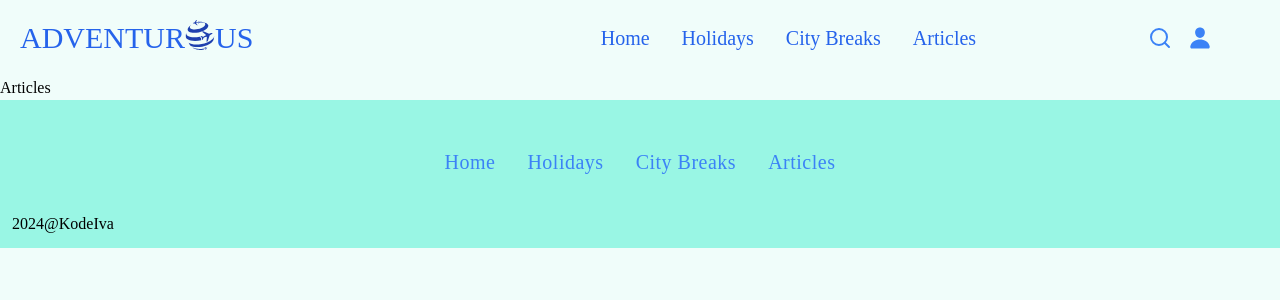
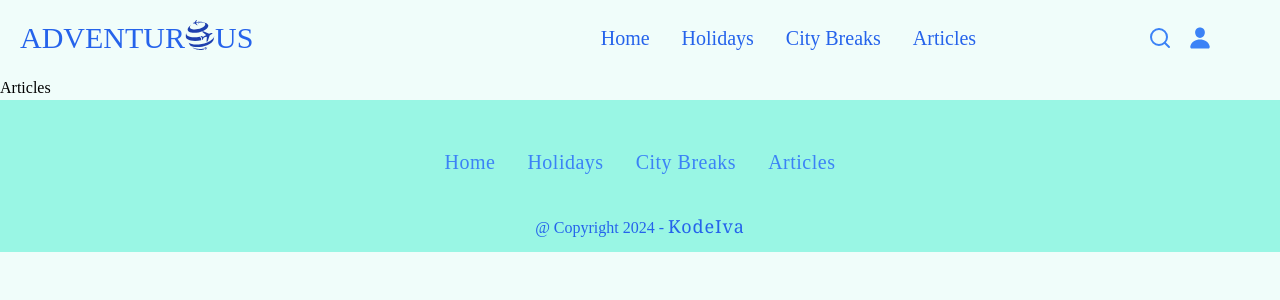
Before and after one commit to KodeIva/adventurous, a React (Create React App) app: page /articles in a window 1280 px wide. Shown: the top 300 px of the page. Built offline with nearby package versions, Linux system fonts and the light colour scheme.

Commit message:
styles to div

```diff
--- a/src/components/Footer.jsx
+++ b/src/components/Footer.jsx
@@ -3,7 +3,7 @@ import { Link } from 'react-router-dom'
 
 const Footer = () => {
   return (
-    <div className="flex flex-col w-full h-auto p-3 bg-teal-200" >
+    <div className="flex flex-col justify-center text-center w-full h-auto p-3 bg-teal-200" >
      <ul className="flex flex-row w-full h-auto justify-center text-center p-9 " >
           <li className='gb-rink-700 text-base xl:text-xl mx-4 text-blue-500 bold tracking-wide hover:text-blue-800 hover:font-semibold hover:underline hover:leading-4 hover:decoration-2 transition duration-700 ease-in-out'>
             <Link to="/">Home</Link>
@@ -18,10 +18,16 @@ const Footer = () => {
             <Link to="/articles">Articles</Link>
           </li>
         </ul>
-        <div>
-          <span>
-            {new Date().getFullYear()}
-            <a href="https://kodeiva.netlify.app" target='blank'>@KodeIva</a>
+        <div className='text-blue-600'>
+          <span> @ Copyright
+            <span> {new Date().getFullYear()} - </span>
+            <a
+              href="https://kodeiva.netlify.app"
+              target='blank'
+              className='font-serif text-lg font-medium tracking-wider'
+            >
+             KodeIva
+            </a>
           </span>
           </div>
     </div>
```
